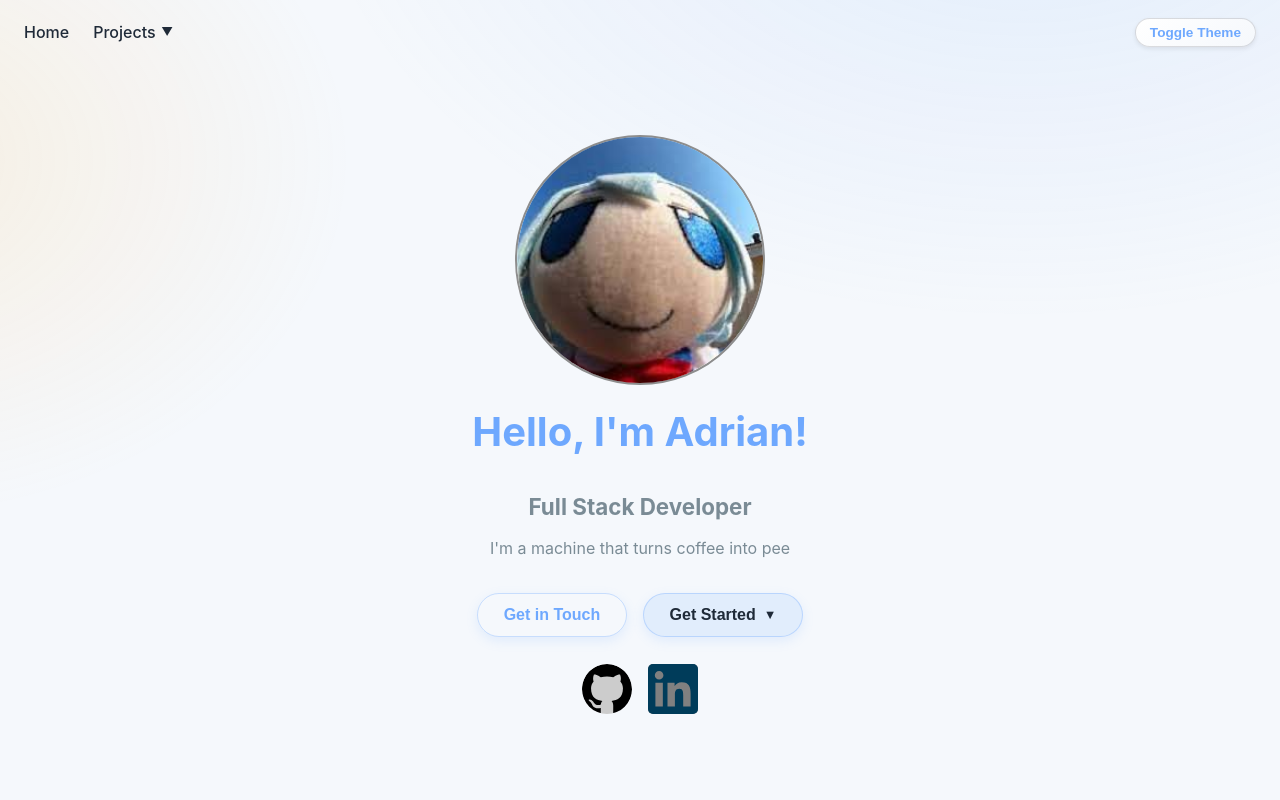
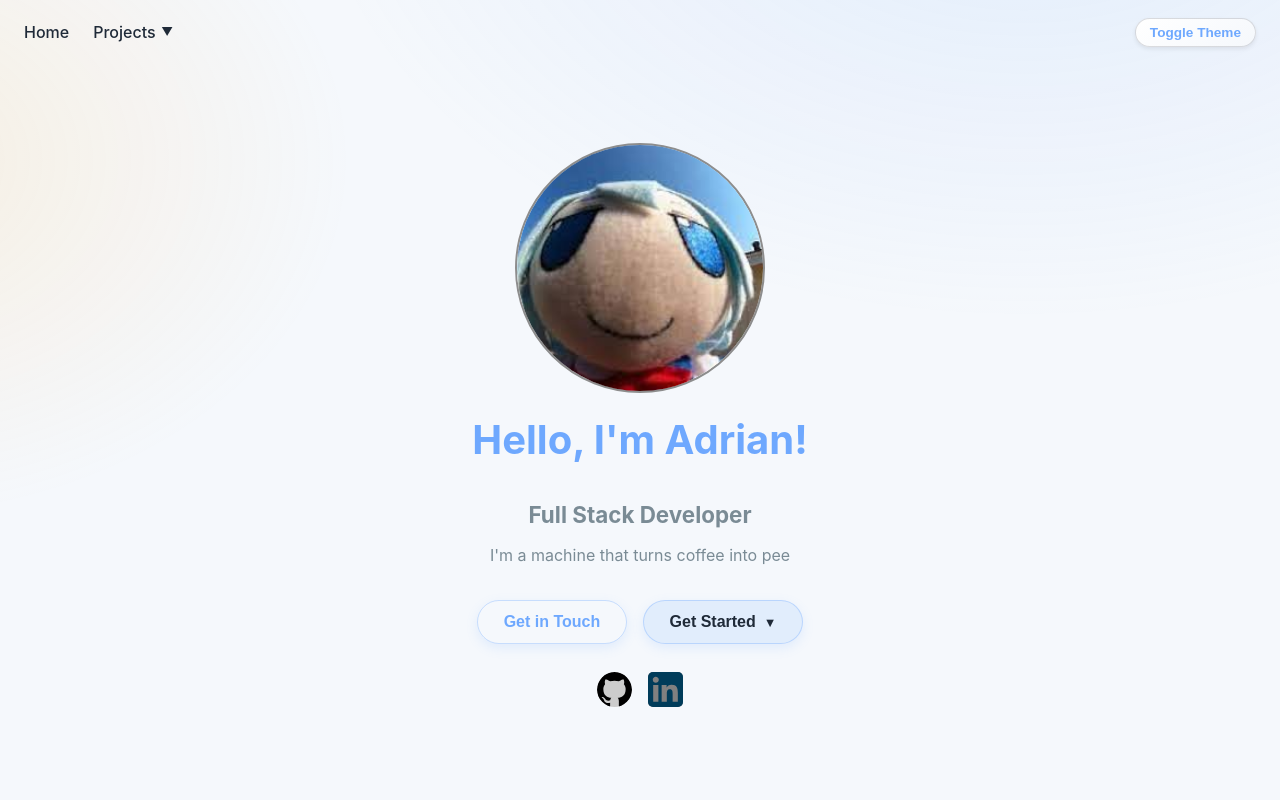
Before and after one commit to PossiblyBread/portfolio, a React (Vite) app: page /portfolio/home in a window 1280 px wide. Shown: the top 800 px of the page. Built offline with nearby package versions, Linux system fonts and the light colour scheme.

Commit message:
deleted:    src/assets/images/authsysImages/cirno.jpg 	deleted:    src/assets/images/authsysImages/pearto.jpg 	modified:   src/index.css

```diff
--- a/src/index.css
+++ b/src/index.css
@@ -190,8 +190,8 @@ small {
   margin-top: 0.5rem;
 }
 .icon {
-  width: 50px;
-  height: 50px;
+  width: 35px;
+  height: 35px;
   cursor: pointer;
   transition: transform 0.25s ease, filter 0.25s ease;
   filter: grayscale(100%) brightness(0.8);
```
Also changed, not shown: src/assets/images/authsysImages/cirno.jpg (deleted), src/assets/images/authsysImages/pearto.jpg (deleted).
